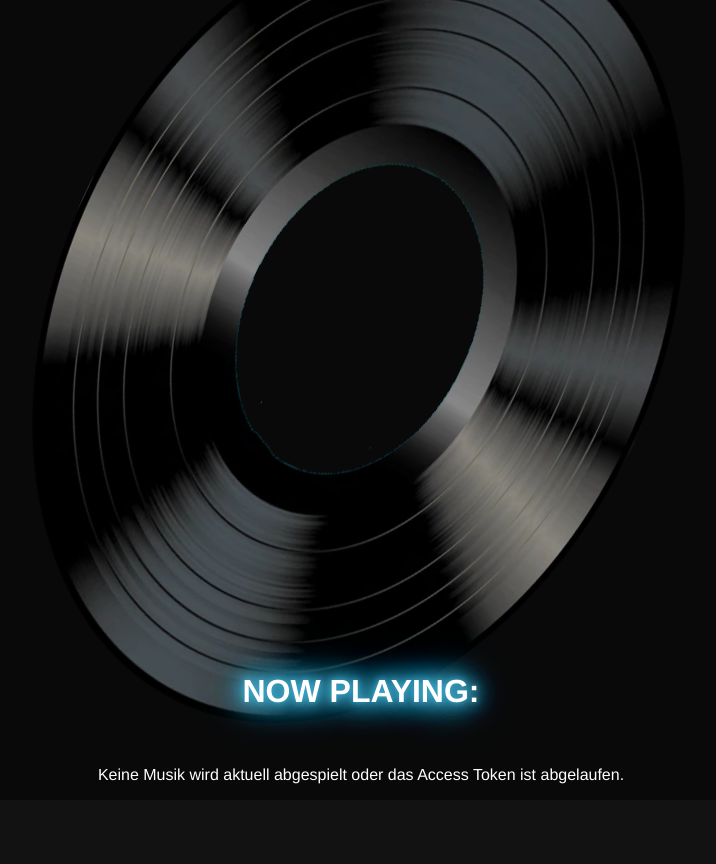
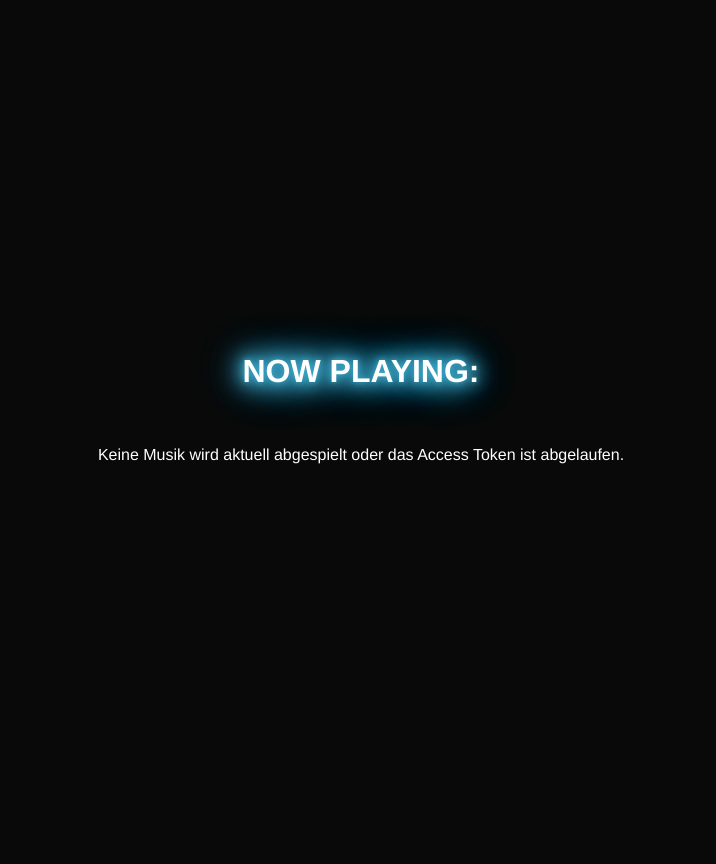
Before and after one commit to gurkenpeter/Spotiview, a Flask app: template templates/index.html in a window 1280 px wide. Shown: the whole page, without its empty margins (279-995 px from the left). After the commit the page ends 464 px from the top, so only its background shows below. Run offline with Flask 3, Linux system fonts and the light colour scheme; the template is opened without the code that fills it, so the values that code supplies are empty; parts of the project's set-up code (start-up, migrations or seed data) failed here and were passed over.

Commit message:
Update index.html

```diff
--- a/templates/index.html
+++ b/templates/index.html
@@ -46,8 +46,6 @@
 
         .vinyl-container {
             position: relativee;
-            width: 900px; /* Größe der Schallplatte */
-            height: 900px; /* Größe der Schallplatte */
             display: flex;
             justify-content: center;
             align-items: center;
```
